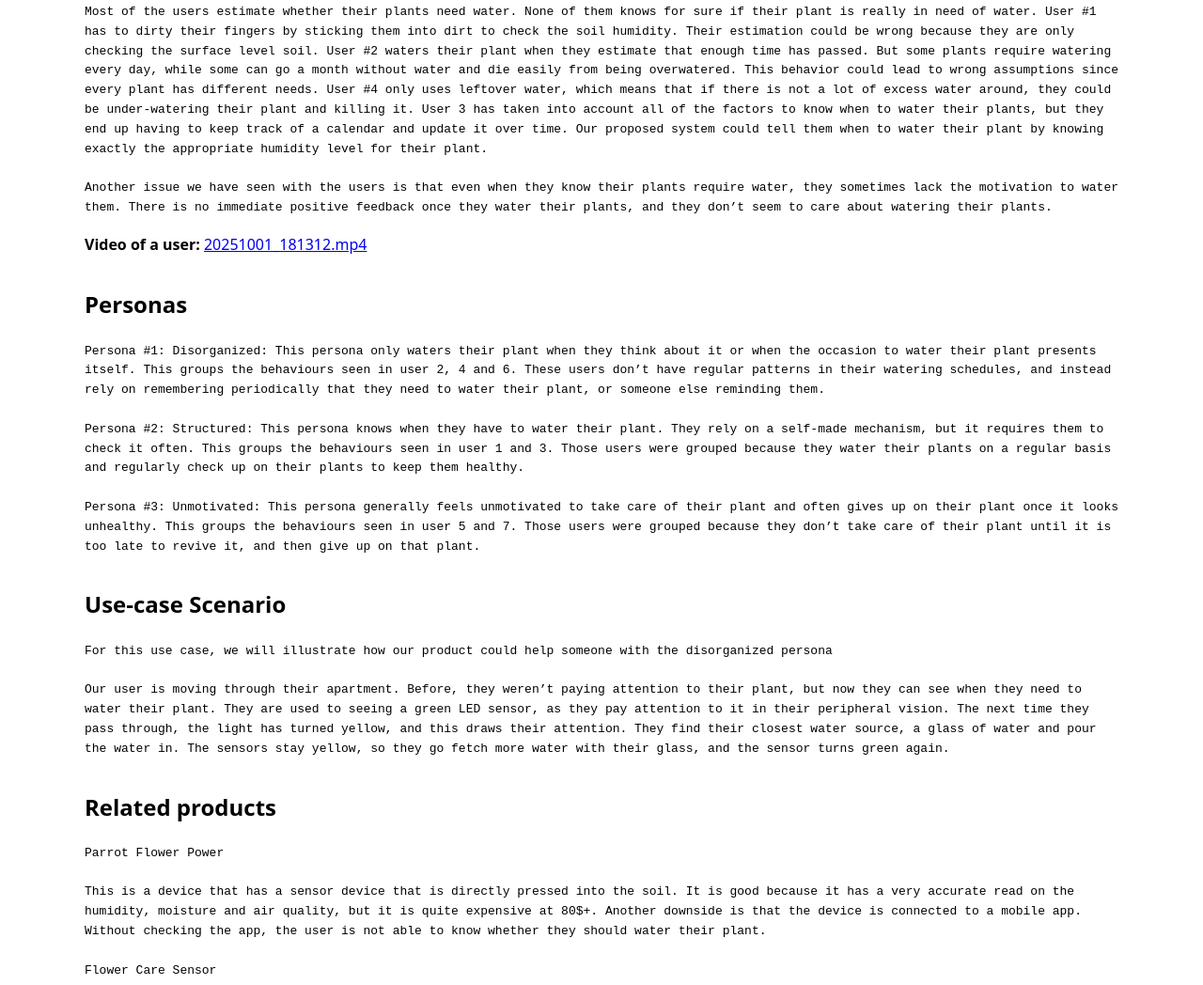
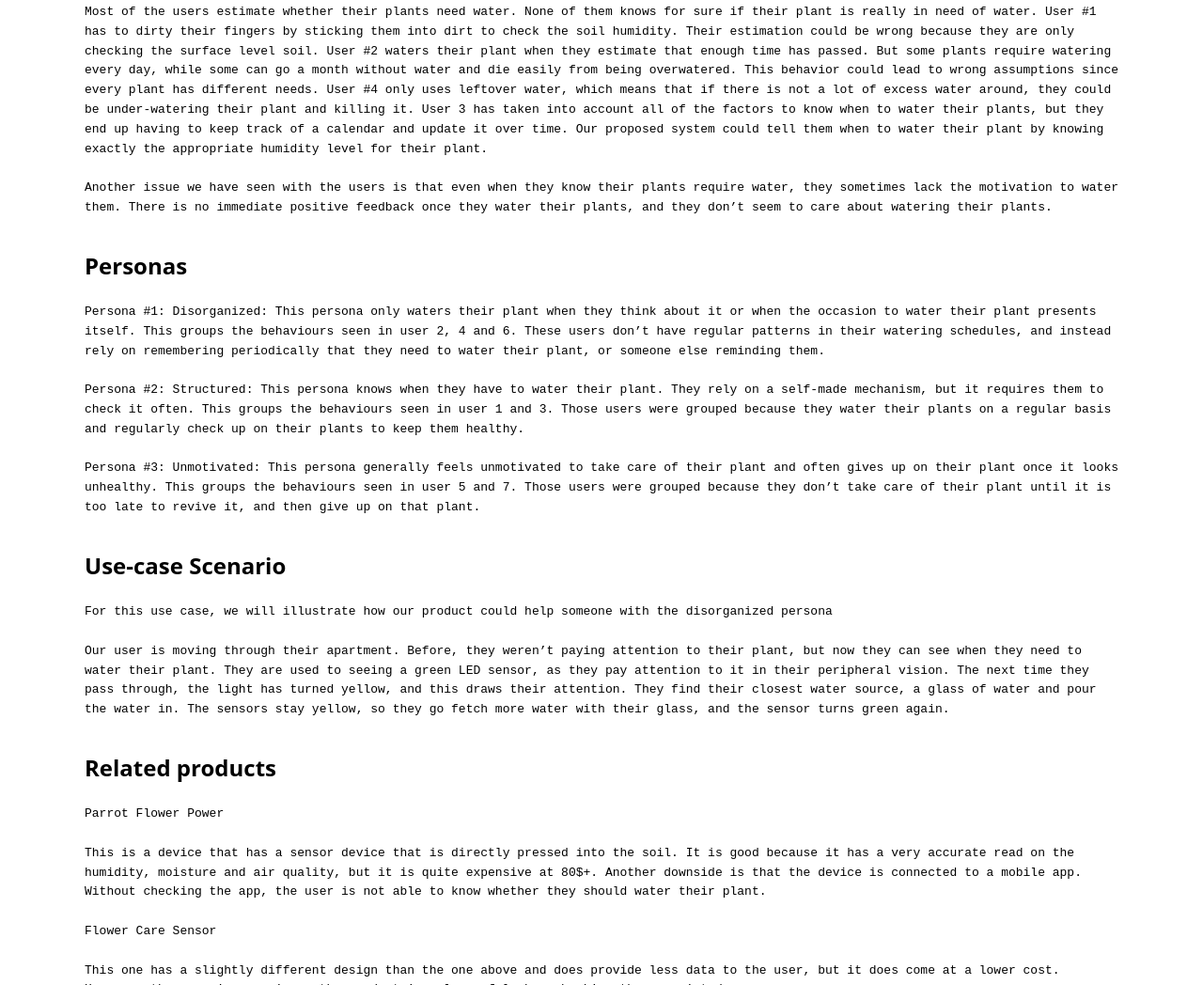
Before and after one commit to helzinator/CalmPlant, a plain HTML site: page index.html in a window 1280 px wide. Shown: the part 1361-2409 px from the top of the page at 94% size. Drawn offline with Linux system fonts and the light colour scheme.

Commit message:
removed video

```diff
--- a/index.html
+++ b/index.html
@@ -83,8 +83,6 @@ This user forgot to water their plant so often that it is now almost dead, so th
     <pre>Most of the users estimate whether their plants need water. None of them knows for sure if their plant is really in need of water. User #1 has to dirty their fingers by sticking them into dirt to check the soil humidity. Their estimation could be wrong because they are only checking the surface level soil. User #2 waters their plant when they estimate that enough time has passed. But some plants require watering every day, while some can go a month without water and die easily from being overwatered. This behavior could lead to wrong assumptions since every plant has different needs. User #4 only uses leftover water, which means that if there is not a lot of excess water around, they could be under-watering their plant and killing it. User 3 has taken into account all of the factors to know when to water their plants, but they end up having to keep track of a calendar and update it over time. Our proposed system could tell them when to water their plant by knowing exactly the appropriate humidity level for their plant.
 
 Another issue we have seen with the users is that even when they know their plants require water, they sometimes lack the motivation to water them. There is no immediate positive feedback once they water their plants, and they don’t seem to care about watering their plants.</pre>
-
-    <p><strong>Video of a user:</strong> <a href="20251001_181312.mp4">20251001_181312.mp4</a></p>
 
     <h2 id="personas" class="top">Personas</h2>
     <pre>Persona #1: Disorganized: This persona only waters their plant when they think about it or when the occasion to water their plant presents itself. This groups the behaviours seen in user 2, 4 and 6. These users don’t have regular patterns in their watering schedules, and instead rely on remembering periodically that they need to water their plant, or someone else reminding them.
```
